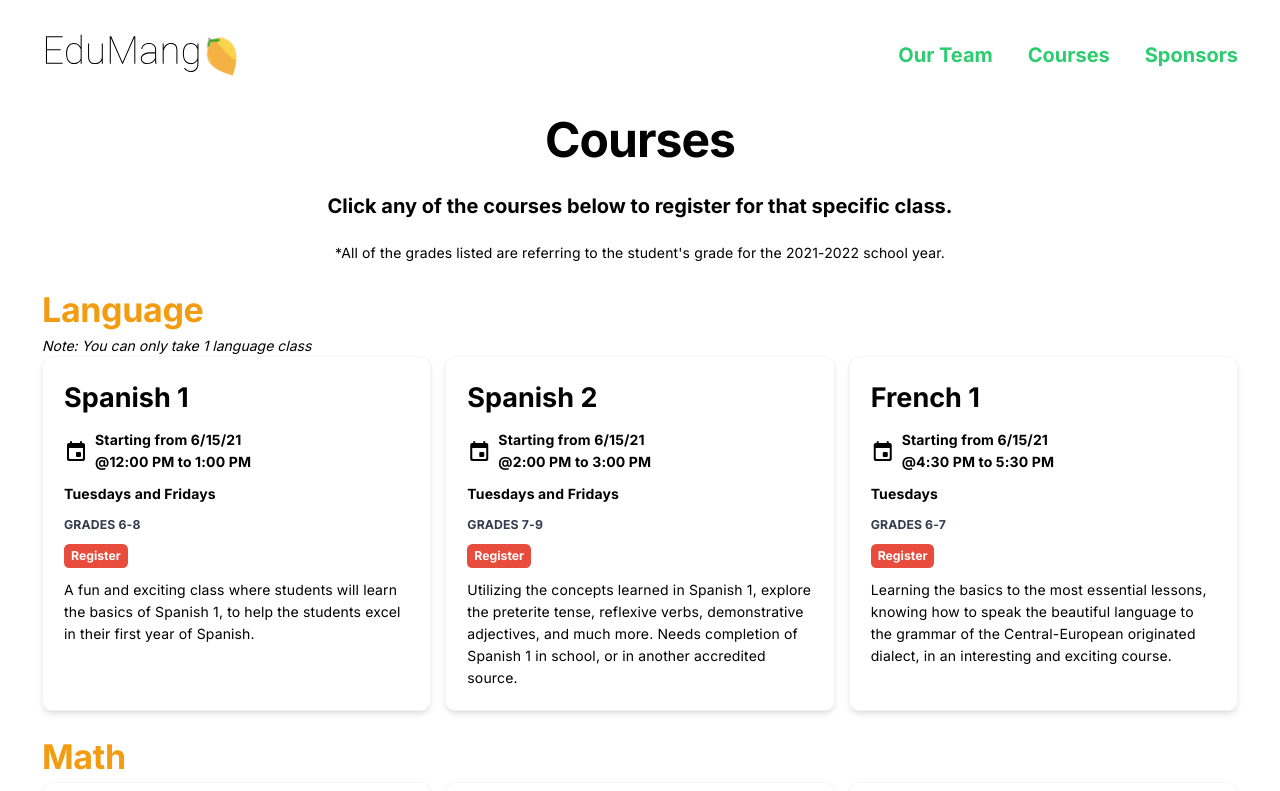
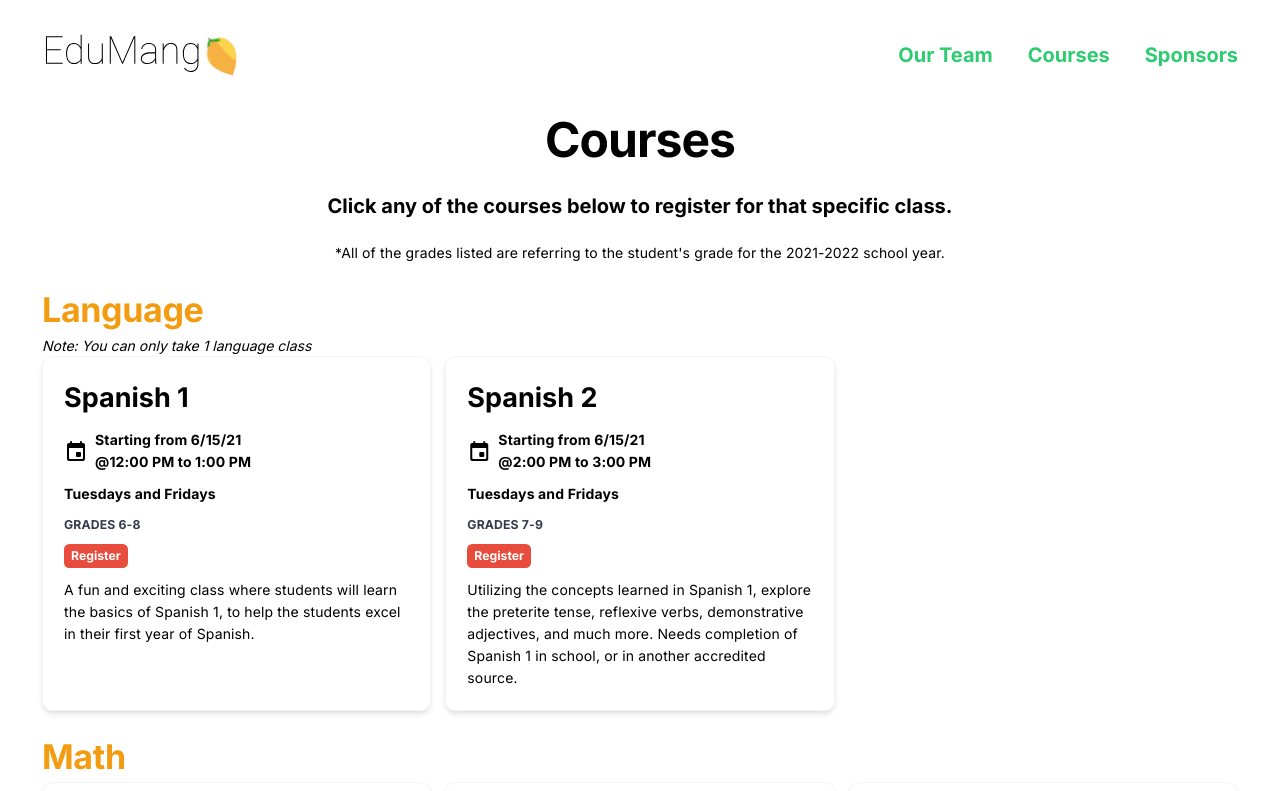
Before and after one commit to ShubhamPatilsd/www-edumango, a Next.js app: page /courses in a window 1280 px wide. Shown: the top 791 px of the page. Built offline with nearby package versions, Linux system fonts and the light colour scheme.

Commit message:
take out French

```diff
--- a/src/modules/courses.tsx
+++ b/src/modules/courses.tsx
@@ -25,14 +25,6 @@ export default function Courses() {
       link: "https://forms.gle/5ET2pP4RE635toJS8",
       days: "Tuesdays and Fridays"
     },
-    {
-      courseName: "French 1",
-      courseDescription: "Learning the basics to the most essential lessons, knowing how to speak the beautiful language to the grammar of the Central-European originated dialect, in an interesting and exciting course.",
-      startingDate: new Date("June 15, 2021 16:30 "),
-      grades: [6, 7],
-      link: "https://forms.gle/94gUhKPB9T9SVF2R6",
-      days: "Tuesdays"
-    }
   ];
 
   const math = [
```
